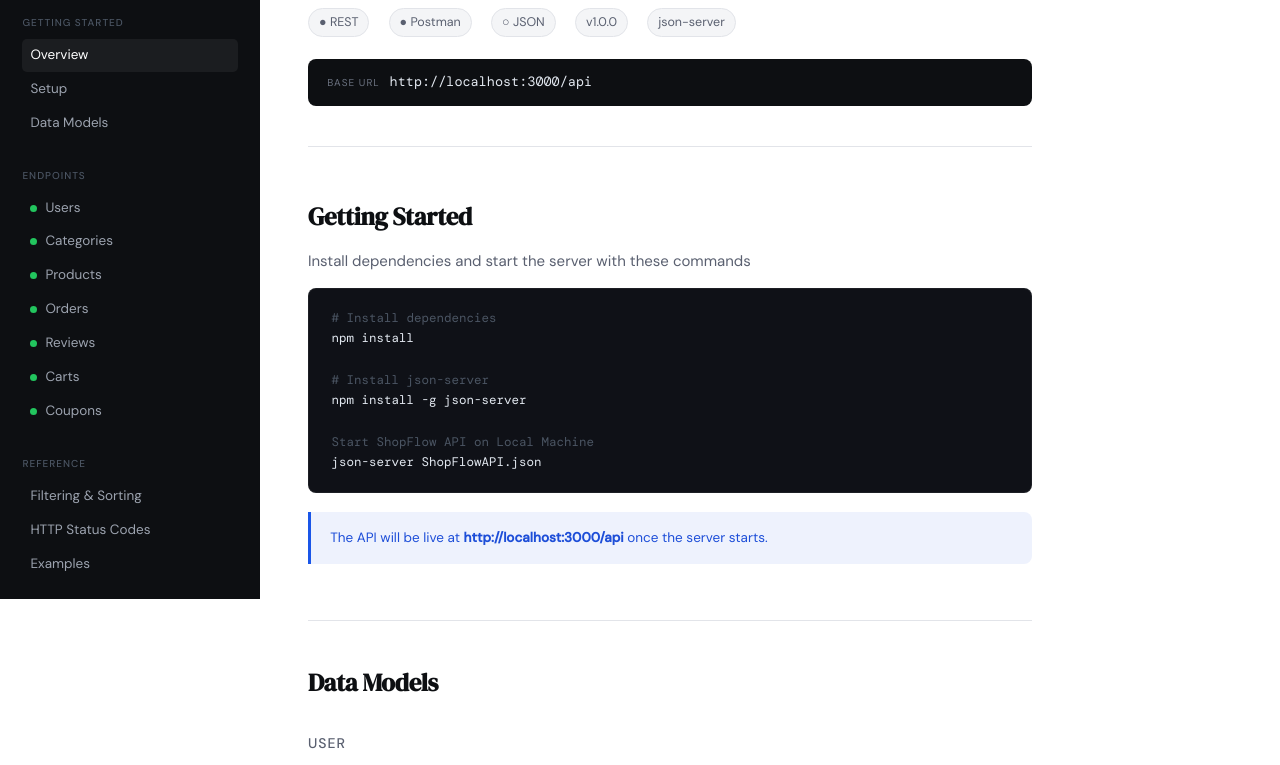
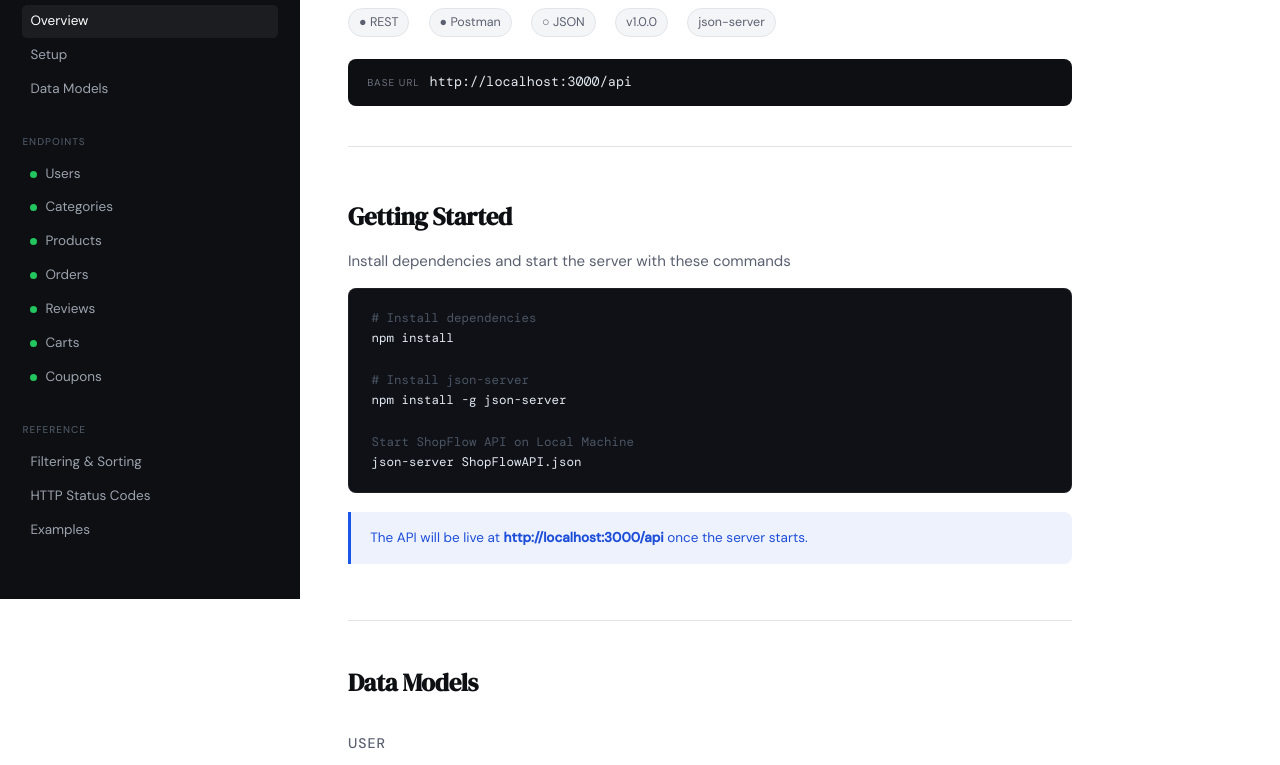
Before and after one commit to qa-eden/ShopFlow-API, a plain HTML site: page ShopFlow API Documentation.html in a window 1280 px wide. Shown: the part 201-966 px from the top of the page. Drawn offline with nearby package versions, Linux system fonts and the light colour scheme.

Commit message:
Update ShopFlow API Documentation.html

```diff
--- a/ShopFlow API Documentation.html
+++ b/ShopFlow API Documentation.html
@@ -31,7 +31,7 @@
     --sans: 'DM Sans', sans-serif;
     --serif: 'DM Serif Display', serif;
     --radius: 8px;
-    --sidebar: 260px;
+    --sidebar: 300px;
   }
 
   html { scroll-behavior: smooth; }
```
